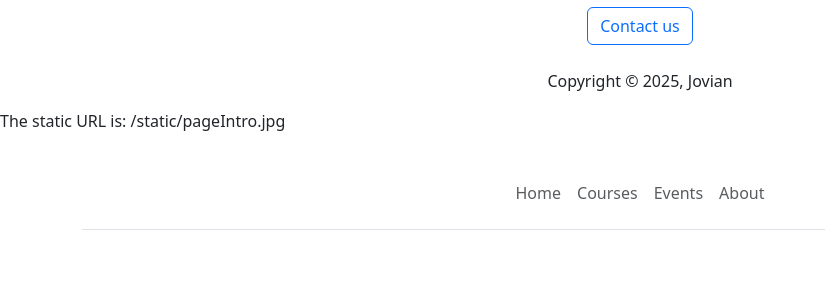
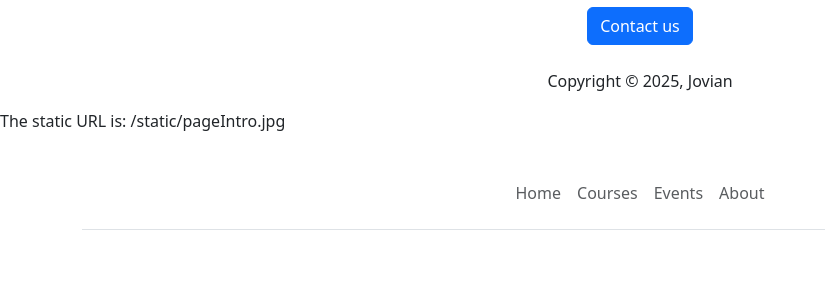
Before and after one commit to Tejas-Joshiii/jovian-career-website-v2, a Flask app: template templates/Home.html in a window 1280 px wide. Shown: the part 871-1157 px from the top of the page, without its empty margins (0-825 px from the left). Run offline with Flask 3, Linux system fonts and the light colour scheme; the template is opened without the code that fills it, so the values that code supplies are empty.

Commit message:
included html helper code and some improvement in buttons design

```diff
--- a/templates/Home.html
+++ b/templates/Home.html
@@ -5,9 +5,7 @@
     <meta charset="UTF-8">
     <meta name="viewport" content="width=device-width, initial-scale=1.0">
     <title>Jovian Carriers</title>
-    <link href="https://cdn.jsdelivr.net/npm/bootstrap@5.3.7/dist/css/bootstrap.min.css" rel="stylesheet"
-        integrity="sha384-LN+7fdVzj6u52u30Kp6M/trliBMCMKTyK833zpbD+pXdCLuTusPj697FH4R/5mcr" crossorigin="anonymous">
-    <!-- /*resource jo internet ya laptop pe availabo ho toh usko HTML mei include karna ex:- style sheet*/ -->
+    {% include 'bootstrap.html' %} {# this will include the bootstrap file in this template #}
     <style>
         #banner {
             height: 360px;
@@ -51,7 +49,7 @@
             {% endfor %}
         </div>
         <div class="text-center">
-            <a class="btn btn-outline-primary" type="button" href="mailto:hello@jovian.ai?subject=Question%20about%20Job%20Opening&body=My%20name%3A%20%3Cyour%20name%20here%3E%0D%0A%0D%0AMy%20Questions%3A%20%3CEnter%20question%20here%3E">Contact us</a>
+            <a class="btn btn-primary" type="button" href="mailto:hello@jovian.ai?subject=Question%20about%20Job%20Opening&body=My%20name%3A%20%3Cyour%20name%20here%3E%0D%0A%0D%0AMy%20Questions%3A%20%3CEnter%20question%20here%3E">Contact us</a>
             <p class="mt-4">Copyright &copy; 2025, Jovian</p>
         </div>
         <p>The static URL is: {{ url_for('static', filename='pageIntro.jpg') }}</p>
--- /dev/null
+++ b/templates/bootstrap.html
@@ -0,0 +1,2 @@
+<link href="https://cdn.jsdelivr.net/npm/bootstrap@5.3.7/dist/css/bootstrap.min.css" rel="stylesheet"
+    integrity="sha384-LN+7fdVzj6u52u30Kp6M/trliBMCMKTyK833zpbD+pXdCLuTusPj697FH4R/5mcr" crossorigin="anonymous">
--- a/templates/jobpage.html
+++ b/templates/jobpage.html
@@ -4,8 +4,7 @@
     <meta charset="UTF-8">
     <meta name="viewport" content="width=device-width, initial-scale=1.0">
     <title> {{job.title}} - Jovian Careers</title> {# we are able to job because we are passing job variable from app.py to this template check id funcn one in app.py #}
-    <link href="https://cdn.jsdelivr.net/npm/bootstrap@5.3.7/dist/css/bootstrap.min.css" rel="stylesheet"
-        integrity="sha384-LN+7fdVzj6u52u30Kp6M/trliBMCMKTyK833zpbD+pXdCLuTusPj697FH4R/5mcr" crossorigin="anonymous">
+    {% include 'bootstrap.html' %} {# this will include the bootstrap file in this template #}
 </head>
 <body>
     <h3>Title</h3>
```
